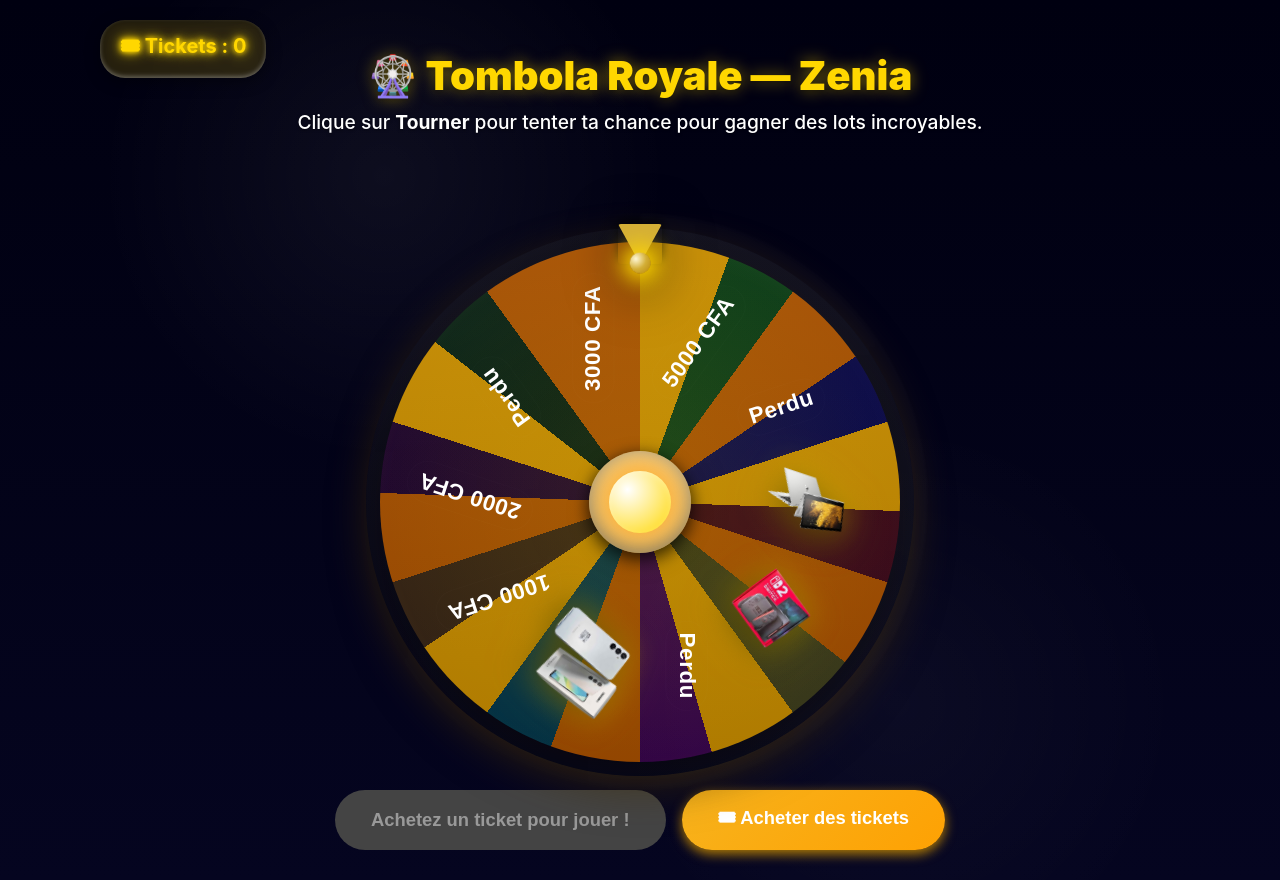
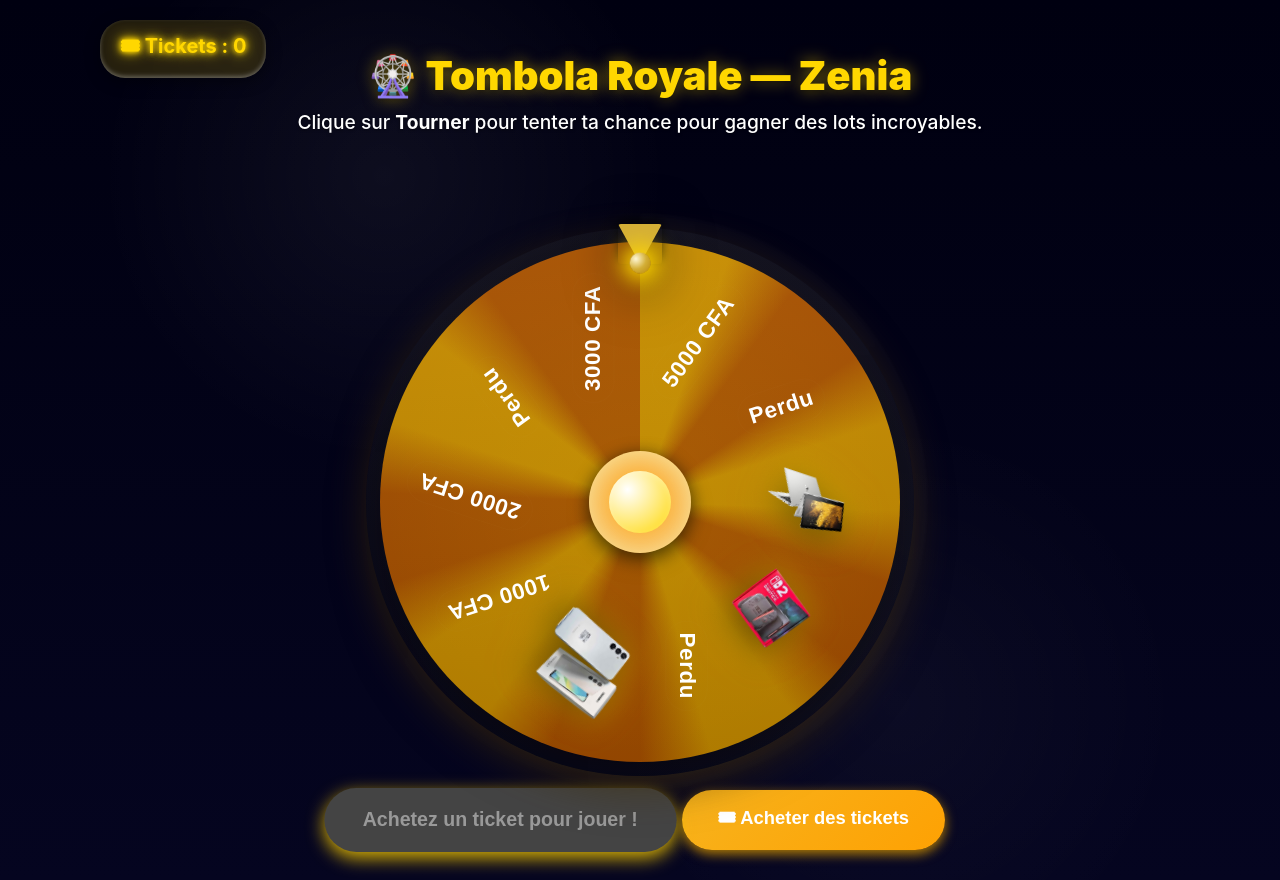
Before and after one commit to NebularForge/zenia-tombola-frontend, a React (Create React App) app: page /tombola in a window 1280 px wide. Built offline with nearby package versions, Linux system fonts and the light colour scheme.

Commit message:
Rendu pro

```diff
--- a/src/tombola/PaymentResult.css
+++ b/src/tombola/PaymentResult.css
@@ -9,6 +9,14 @@
   padding: 1rem; /* ajout pour mobiles */
   box-sizing: border-box;
 }
+
+.card.success .progress-bar-inner {
+  background-color: #16a34a;
+}
+.card.failed .progress-bar-inner {
+  background-color: #dc2626;
+}
+
 
 /* Carte blanche centrale */
 .card {
@@ -58,6 +66,8 @@
 .card p span {
   font-weight: bold;
   color: #ffffff;
+  display: inline-block;
+  animation: pop 0.7s ease-out;
 }
 
 /* Barre de progression */
--- a/src/tombola/PaymentResult.jsx
+++ b/src/tombola/PaymentResult.jsx
@@ -50,6 +50,14 @@ const PaymentResult = () => {
         </p>
       </>
     )}
+
+<button onClick={() => {
+  navigate(status === "success" ? "/tombola" : "/payment");
+}}>
+  Aller maintenant
+</button>
+
+
     <div className="progress-bar">
       <div className="progress-bar-inner"></div>
     </div>
--- a/src/tombola/delivery.css
+++ b/src/tombola/delivery.css
@@ -131,6 +131,17 @@ body, html {
   z-index: 9999;
 }
 
+.prize-img-bounce {
+  animation: bounce 0.7s ease forwards;
+}
+
+@keyframes bounce {
+  0% { transform: scale(0.8); opacity: 0; }
+  50% { transform: scale(1.2); opacity: 1; }
+  100% { transform: scale(1); }
+}
+
+
 .success-card {
   background: var(--card-bg);
   padding: 2.5rem 2rem;
--- a/src/tombola/delivery.jsx
+++ b/src/tombola/delivery.jsx
@@ -58,11 +58,13 @@ export default function Livraison() {
       });
 
       // Feu d'artifice
-      confetti({
-        particleCount: 150,
-        spread: 70,
-        origin: { y: 0.6 },
-      });
+confetti({
+  particleCount: 200,
+  angle: 60,
+  spread: 120,
+  origin: { x: 0.5, y: 0.6 },
+  colors: ['#ffb400', '#6a5dfc', '#ff5e5e']
+});
 
       setSubmitted(true);
     } catch (err) {
--- a/src/tombola/landing.css
+++ b/src/tombola/landing.css
@@ -1,5 +1,6 @@
-/* Fond noir et centrer le contenu */
+/* 🌌 Fond animé avec particules */
 .landing-container {
+  position: relative;
   display: flex;
   justify-content: center;
   align-items: center;
@@ -10,44 +11,85 @@
   padding: 0 20px;
 }
 
-/* Texte premium avec effet glow */
+.particles {
+  position: absolute;
+  width: 100%;
+  height: 100%;
+  background-image: radial-gradient(white 1px, transparent 1px);
+  background-size: 20px 20px;
+  animation: moveParticles 20s linear infinite;
+  opacity: 0.2;
+}
+
+@keyframes moveParticles {
+  0% { background-position: 0 0; }
+  100% { background-position: 1000px 1000px; }
+}
+
+/* Contenu centré */
+.landing-content {
+  position: relative;
+  z-index: 10;
+  animation: fadeIn 1.5s ease-out;
+}
+
+/* Logo */
+.landing-logo {
+  width: 120px;
+  margin-bottom: 20px;
+}
+
+/* Texte premium avec glow subtil */
 .landing-title {
   font-size: 4rem;
   font-weight: 900;
   background: linear-gradient(90deg, #ff00ff, #00ffff, #ffdd00);
   -webkit-background-clip: text;
   -webkit-text-fill-color: transparent;
-  animation: glow 2.5s ease-in-out infinite alternate;
+  text-shadow: 0 0 8px rgba(255, 255, 255, 0.3);
+  margin-bottom: 15px;
 }
 
-/* Animation glow subtile */
-@keyframes glow {
-  0% {
-    filter: drop-shadow(0 0 5px #ff00ff)
-            drop-shadow(0 0 10px #ff00ff)
-            drop-shadow(0 0 20px #00ffff);
-  }
-  50% {
-    filter: drop-shadow(0 0 10px #ff00ff)
-            drop-shadow(0 0 20px #00ffff)
-            drop-shadow(0 0 30px #ffdd00);
-  }
-  100% {
-    filter: drop-shadow(0 0 5px #ff00ff)
-            drop-shadow(0 0 10px #ff00ff)
-            drop-shadow(0 0 20px #00ffff);
-  }
+/* Sous-titre */
+.landing-subtitle {
+  font-size: 1.5rem;
+  color: #ffffffaa;
+  margin-bottom: 30px;
+}
+
+/* Bouton Entrer maintenant */
+.enter-btn {
+  background: linear-gradient(90deg, #ff00ff, #00ffff);
+  border: none;
+  padding: 15px 30px;
+  font-size: 1.2rem;
+  color: #fff;
+  font-weight: bold;
+  border-radius: 50px;
+  cursor: pointer;
+  transition: transform 0.3s, box-shadow 0.3s;
+}
+
+.enter-btn:hover {
+  transform: scale(1.05);
+  box-shadow: 0 0 15px #ff00ff, 0 0 25px #00ffff;
+}
+
+/* Fade-in animation */
+@keyframes fadeIn {
+  from { opacity: 0; transform: translateY(20px); }
+  to { opacity: 1; transform: translateY(0); }
 }
 
 /* Responsive */
 @media (max-width: 768px) {
-  .landing-title {
-    font-size: 3rem;
-  }
+  .landing-title { font-size: 3rem; }
+  .landing-subtitle { font-size: 1.2rem; }
+  .enter-btn { padding: 12px 25px; font-size: 1rem; }
 }
 
 @media (max-width: 480px) {
-  .landing-title {
-    font-size: 2rem;
-  }
+  .landing-title { font-size: 2rem; }
+  .landing-subtitle { font-size: 1rem; }
+  .enter-btn { padding: 10px 20px; font-size: 0.9rem; }
 }
--- a/src/tombola/landing.jsx
+++ b/src/tombola/landing.jsx
@@ -1,23 +1,39 @@
 import React, { useEffect } from "react";
 import { useNavigate } from "react-router-dom";
 import "./landing.css";
+import logo from "../assets/logo.png"; // Ton logo Zenia Tombola
 
 export default function LandingPage() {
   const navigate = useNavigate();
 
   useEffect(() => {
-    // Redirige vers "/tombola" après 5 secondes
     const timer = setTimeout(() => {
       navigate("/tombola");
     }, 5000);
 
-    // Nettoyage du timer si le composant est démonté avant
     return () => clearTimeout(timer);
   }, [navigate]);
 
+  const handleEnterNow = () => {
+    navigate("/tombola");
+  };
+
   return (
     <div className="landing-container">
-      <h1 className="landing-title">Zenia Tombola</h1>
+      <div className="particles"></div>
+
+      <div className="landing-content">
+        <img src={logo} alt="Zenia Tombola Logo" className="landing-logo" />
+
+        <h1 className="landing-title">Zenia Tombola</h1>
+        <p className="landing-subtitle">
+          Participez et gagnez des lots incroyables en quelques clics !
+        </p>
+
+        <button className="enter-btn" onClick={handleEnterNow}>
+          Entrer maintenant
+        </button>
+      </div>
     </div>
   );
 }
--- a/src/tombola/payment.css
+++ b/src/tombola/payment.css
@@ -168,6 +168,16 @@ body::after {
   font-size: 14px;
 }
 
+.payment-success {
+  animation: popSuccess 0.7s ease forwards;
+}
+
+@keyframes popSuccess {
+  0% { transform: scale(0); opacity: 0; }
+  100% { transform: scale(1); opacity: 1; }
+}
+
+
 /* 🔒 Overlay message (paiement annulé ou info) */
 .overlay {
   position: fixed;
--- a/src/tombola/tombola.css
+++ b/src/tombola/tombola.css
@@ -68,56 +68,47 @@ html, body {
 .tw-page::after {
     content: '';
     position: absolute;
-    top: 0;
-    left: 0;
-    width: 200%;
-    height: 200%;
+    top: -50%;
+    left: -50%;
+    width: 300%;
+    height: 300%;
     background-repeat: repeat;
     z-index: -1;
-    animation: moveStars 100s linear infinite;
     pointer-events: none;
 }
 
-/* --- Première couche d'étoiles (petites) --- */
+/* Couche étoiles petites rapides */
 .tw-page::before {
-    background-image: radial-gradient(1px 1px at 20px 20px, #fff, transparent),
-                      radial-gradient(1px 1px at 60px 80px, #fff, transparent),
-                      radial-gradient(1px 1px at 120px 50px, #fff, transparent),
-                      radial-gradient(1px 1px at 200px 150px, #fff, transparent),
-                      radial-gradient(1px 1px at 300px 250px, #fff, transparent),
-                      radial-gradient(1px 1px at 400px 400px, #fff, transparent);
+    background-image:
+      radial-gradient(1px 1px at 20px 20px, #fff, transparent),
+      radial-gradient(1px 1px at 60px 80px, #fff, transparent),
+      radial-gradient(1px 1px at 120px 50px, #fff, transparent),
+      radial-gradient(1px 1px at 200px 150px, #fff, transparent);
+    background-size: 400px 400px;
+    animation: moveStarsFast 90s linear infinite;
     opacity: 0.6;
-    animation-duration: 120s;
-    background-size: 400px 400px;
-filter: blur(0.5px);
-
 }
 
-/* --- Deuxième couche (grandes étoiles scintillantes) --- */
-.tw-page::after {
-    background-image: radial-gradient(2px 2px at 30px 60px, #ffd700, transparent),
-                      radial-gradient(2px 2px at 90px 120px, #fff, transparent),
-                      radial-gradient(2px 2px at 160px 200px, #fff, transparent),
-                      radial-gradient(2px 2px at 240px 300px, #ffd700, transparent),
-                      radial-gradient(2px 2px at 350px 450px, #fff, transparent);
-    opacity: 0.8;
-    background-size: 400px 400px;
-filter: blur(0.5px);
-    animation: moveStars 180s linear infinite, twinkle 3s ease-in-out infinite alternate;
+@keyframes moveStarsFast {
+    from { transform: translate(0,0) rotate(0deg); }
+    to   { transform: translate(-50%, -50%) rotate(360deg); }
 }
 
-/* --- Animation mouvement (parallaxe) --- */
-@keyframes moveStars {
-    from { transform: translate(0, 0); }
-    to { transform: translate(-50%, -50%); }
+/* Couche étoiles grandes lentes + scintillement */
+.tw-page::after {
+    background-image:
+      radial-gradient(2px 2px at 30px 60px, #ffd700, transparent),
+      radial-gradient(2px 2px at 90px 120px, #fff, transparent),
+      radial-gradient(2px 2px at 160px 200px, #fff, transparent);
+    background-size: 500px 500px;
+    animation: moveStarsSlow 200s linear infinite, twinkle 3s ease-in-out infinite alternate;
+    opacity: 0.8;
 }
 
-/* --- Animation scintillement --- */
-@keyframes twinkle {
-    0%, 100% { opacity: 0.5; transform: scale(1); }
-    50% { opacity: 1; transform: scale(1.3) rotate(5deg); }
+@keyframes moveStarsSlow {
+    from { transform: translate(0,0) rotate(0deg); }
+    to   { transform: translate(-40%, -40%) rotate(360deg); }
 }
-
 
 
 .tw-page.spinning .tw-btn {
@@ -462,6 +453,8 @@ input[type="range"] {
 .tw-segment-content:hover {
     transform: translateY(-6px) scale(1.02);
     z-index: 30;
+    filter: drop-shadow(0 12px 24px rgba(255, 215, 0, 0.7));
+    transition: transform 0.3s ease, filter 0.3s ease;
 }
 
 .tw-wheel-wrap:active .tw-segment-content {
@@ -503,7 +496,14 @@ input[type="range"] {
     z-index: 20;
     pointer-events: none;
     filter: drop-shadow(0 3px 8px rgba(0, 0, 0, 0.4));
+     animation: capGlow 3s ease-in-out infinite alternate;
 }
+@keyframes capGlow {
+  0% { box-shadow: inset 0 3px 14px rgba(255, 255, 255, 0.2), 0 6px 16px rgba(0,0,0,0.5); }
+  50% { box-shadow: inset 0 3px 20px rgba(255, 215, 0, 0.4), 0 6px 20px rgba(255,215,0,0.3); }
+  100% { box-shadow: inset 0 3px 14px rgba(255, 255, 255, 0.2), 0 6px 16px rgba(0,0,0,0.5); }
+}
+
 
 .tw-cap-inner {
     width: 62px;
@@ -569,6 +569,17 @@ animation: btnGradient 4s ease infinite;
     box-shadow: none;
     color: #999;
 }
+
+.tw-btn.tw-spin {
+  animation: spinPulse 1.5s ease-in-out infinite alternate;
+}
+
+@keyframes spinPulse {
+  0% { transform: scale(1); box-shadow: 0 4px 12px rgba(198,139,0,0.8); }
+  50% { transform: scale(1.08); box-shadow: 0 6px 18px rgba(255,215,0,0.9); }
+  100% { transform: scale(1); box-shadow: 0 4px 12px rgba(198,139,0,0.8); }
+}
+
 
 /* ✅ Bouton Valider (principal) */
 .tw-validate {
--- a/src/tombola/tombola.jsx
+++ b/src/tombola/tombola.jsx
@@ -206,23 +206,14 @@ if (userEmail) {
     radial-gradient(circle at center, rgba(255, 215, 0, 0.1), transparent 70%),
     conic-gradient(
       #c68b00 0deg 20deg,
-      rgba(0, 255, 0, 0.2) 20deg 36deg,
       #a64f00 36deg 56deg,
-      rgba(0, 0, 255, 0.2) 56deg 72deg,
       #c68b00 72deg 92deg,
-      rgba(255, 0, 0, 0.2) 92deg 108deg,
       #a64f00 108deg 128deg,
-      rgba(255, 255, 0, 0.2) 128deg 144deg,
       #c68b00 144deg 164deg,
-      rgba(255, 0, 255, 0.2) 164deg 180deg,
       #a64f00 180deg 200deg,
-      rgba(0, 255, 255, 0.2) 200deg 216deg,
       #c68b00 216deg 236deg,
-      rgba(255, 165, 0, 0.2) 236deg 252deg,
       #a64f00 252deg 272deg,
-      rgba(128, 0, 128, 0.2) 272deg 288deg,
       #c68b00 288deg 308deg,
-      rgba(0, 128, 0, 0.2) 308deg 324deg,
       #a64f00 324deg 360deg
     )
   `,
```
